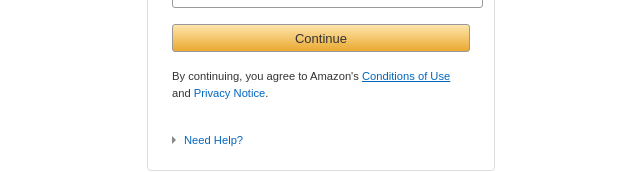
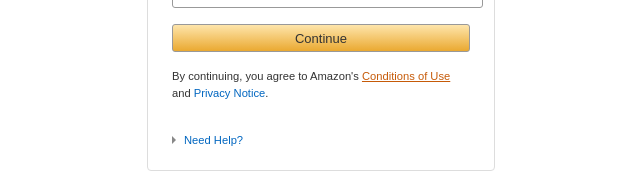
Before and after one commit to Sven-Moon/CT-AmazonSignIn, a plain HTML site: page index.html in a window 1280 px wide. In both pictures the pointer is over the link 725 px from the left and 263 px from the top of the page. Shown: the part 187-359 px from the top of the page, without its empty margins (319-959 px from the left). Drawn offline with Linux system fonts and the light colour scheme.

Commit message:
style(anchors): correct hover color

```diff
--- a/style.css
+++ b/style.css
@@ -33,6 +33,7 @@ a, .need-help, li {
 }
 a:hover, .need-help:hover, li:hover {
   text-decoration: underline;
+  color: rgb(198, 90, 8);
 }
 ul { margin: 0;
 padding: 0; }
```
